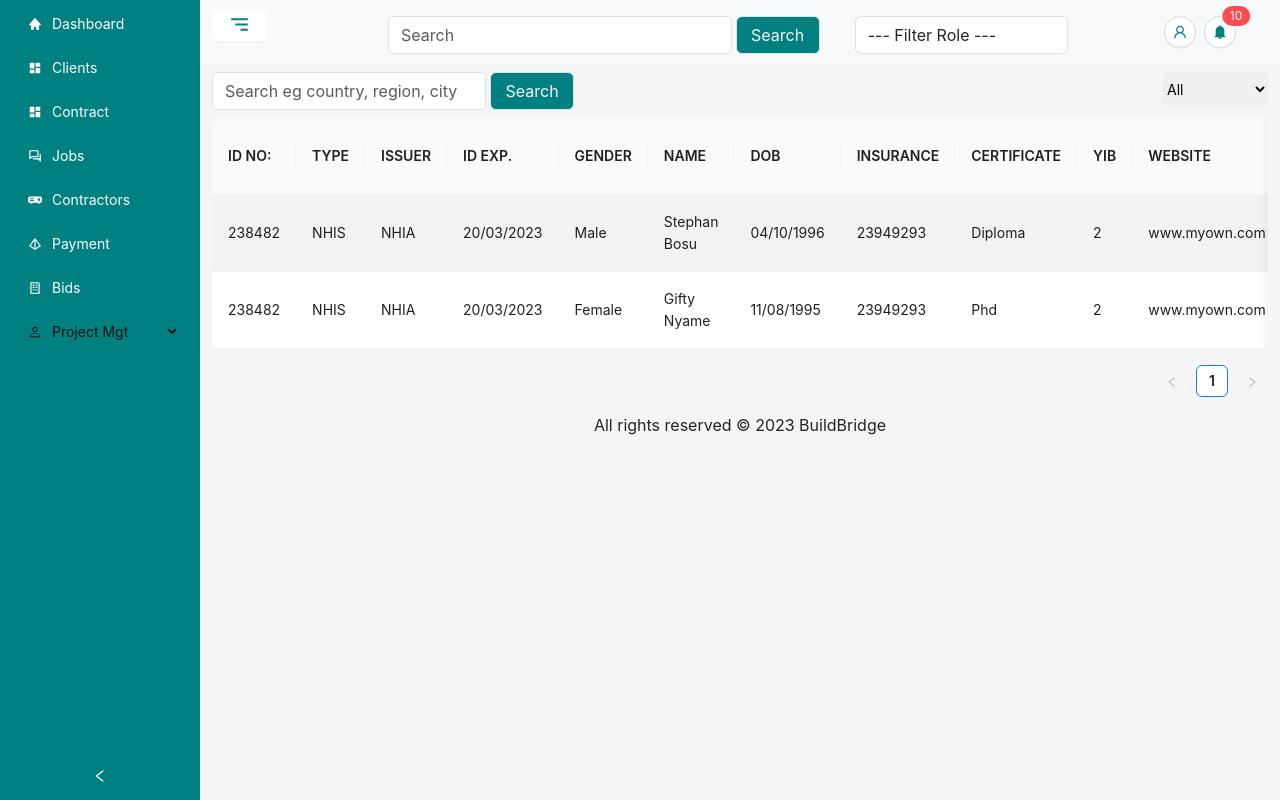
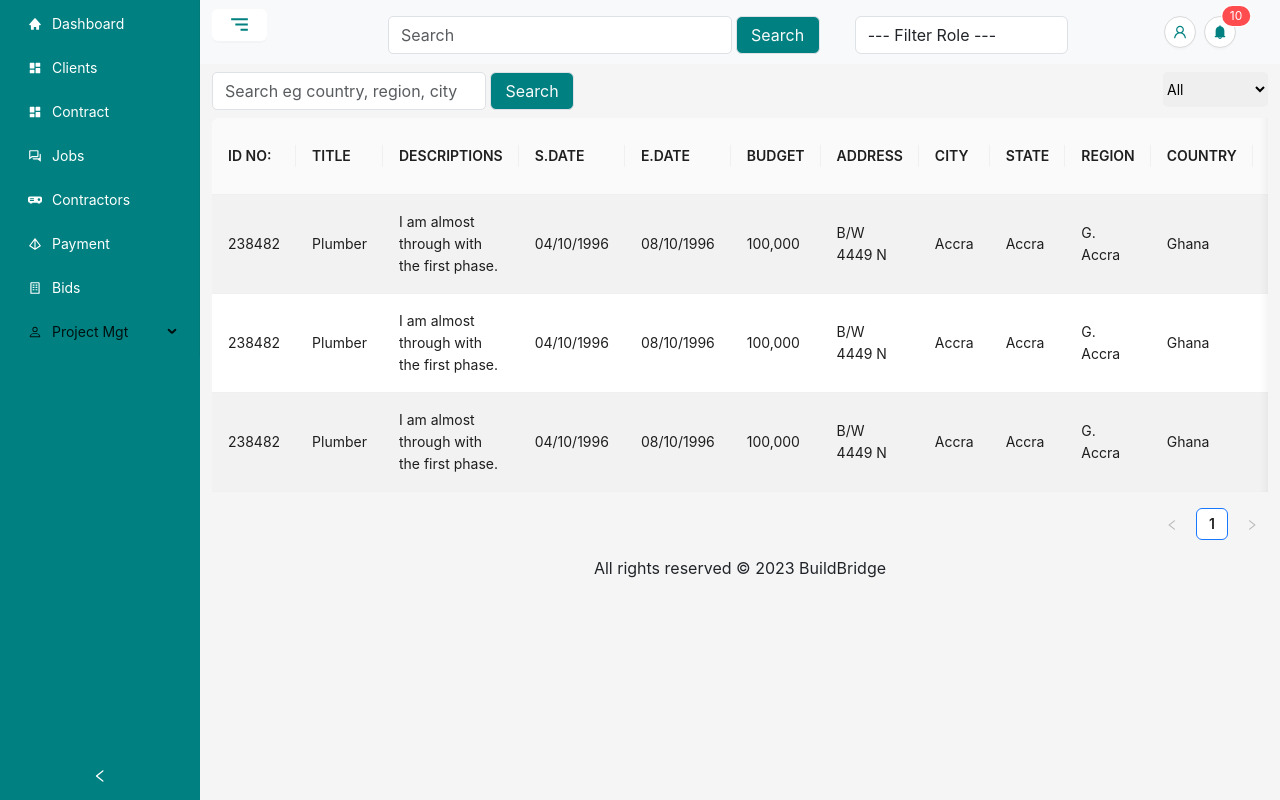
Before and after one commit to quophiBonney/dashboard, a React (Vite) app: page /jobs in a window 1280 px wide. Built offline with nearby package versions, Linux system fonts and the light colour scheme.

Commit message:
new changes

```diff
--- a/src/auth/ForgotPassword.jsx
+++ b/src/auth/ForgotPassword.jsx
@@ -62,7 +62,7 @@ function ForgotPassword() {
                   <input
                     type="email"
                     onChange=""
-                    placeholder="buildbridge@gmail.com"
+                    placeholder="Enter your email address"
                     className="form-control"
                   />
                 </div>
--- a/src/auth/Login.jsx
+++ b/src/auth/Login.jsx
@@ -53,23 +53,23 @@ function Login() {
             <form>
               <div className="form-group mt-2">
                 <label htmlFor="Email">
-                  Enter Your Email<sup className="text-danger">*</sup>
+                  Email<sup className="text-danger">*</sup>
                 </label>
                 <input
                   type="text"
                   onChange=""
-                  placeholder="jane.doe@mail.com"
+                  placeholder="Enter your email"
                   className="form-control"
                 />
               </div>
               <div className="form-group mt-2">
                 <label htmlFor="Password">
-                  Enter Your Password<sup className="text-danger">*</sup>
+                  Password<sup className="text-danger">*</sup>
                 </label>
                 <input
                   type="password"
                   onChange=""
-                  placeholder="Build@2023"
+                  placeholder="Enter your password"
                   className="form-control"
                 />
               </div>
--- a/src/tables/Bids.jsx
+++ b/src/tables/Bids.jsx
@@ -37,6 +37,11 @@ const Bids = () => {
       title: "CURRENCY",
       dataIndex: "currency",
       key: "currency",
+    },
+    {
+      title: "MATERIALS",
+      dataIndex: "materials",
+      key: "materials",
     },
     {
       title: "STATUS",
--- a/src/tables/Contract.jsx
+++ b/src/tables/Contract.jsx
@@ -86,104 +86,99 @@ const Contract = () => {
       key: "idNumber",
     },
     {
-      title: "TYPE",
-      dataIndex: "idType",
-      key: "idType",
+      title: "CID",
+      dataIndex: "cid",
+      key: "cid",
     },
     {
-      title: "ISSUER",
-      dataIndex: "idIssuer",
-      key: "idIssuer",
+      title: "DESCRIPTION",
+      dataIndex: "description",
+      key: "description",
     },
     {
-      title: "ID EXP.",
-      dataIndex: "idExpiration",
-      key: "idExpiration",
+      title: "S.DATE",
+      dataIndex: "startDate",
+      key: "startDate",
     },
     {
-      title: "GENDER",
-      dataIndex: "gender",
-      key: "gender",
+      title: "END DATE",
+      dataIndex: "endDate",
+      key: "endDate",
     },
     {
-      title: "NAME",
-      dataIndex: "name",
-      key: "name",
+      title: "COST",
+      dataIndex: "cost",
+      key: "cost",
     },
     {
-      title: "DOB",
-      dataIndex: "dob",
-      key: "dob",
+      title: "P.TERMS",
+      dataIndex: "paymentTerms",
+      key: "paymentTerms",
     },
     {
-      title: "INSURANCE",
-      dataIndex: "insurance",
-      key: "insurance",
+      title: "RTF",
+      dataIndex: "rtf",
+      key: "rtf",
     },
     {
-      title: "CERTIFICATE",
-      dataIndex: "certificate",
-      key: "certificate",
+      title: "ET",
+      dataIndex: "earlyTermination",
+      key: "earlyTermination",
     },
     {
-      title: "YIB",
-      dataIndex: "yib",
-      key: "yib",
+      title: "IPO",
+      dataIndex: "ipo",
+      key: "ipo",
     },
     {
-      title: "WEBSITE",
-      dataIndex: "website",
-      key: "website",
+      title: "CONFIDENTIAL",
+      dataIndex: "confidential",
+      key: "confidential",
     },
     {
-      title: "P.PHONE",
-      dataIndex: "primaryPhone",
-      key: "primaryPhone",
+      title: "CP(%)",
+      dataIndex: "cp",
+      key: "cp",
     },
     {
-      title: "S.PHONE",
-      dataIndex: "secondaryPhone",
-      key: "secondaryPhone",
+      title: "AWRE",
+      dataIndex: "awre",
+      key: "awre",
     },
     {
-      title: "SERVICES",
-      dataIndex: "services",
-      key: "services",
+      title: "ED",
+      dataIndex: "ed",
+      key: "ed",
     },
     {
-      title: "LINCENSE NO:",
-      dataIndex: "license",
-      key: "license",
+      title: "AD",
+      dataIndex: "ad",
+      key: "ad",
     },
     {
-      title: "ADDRESS",
-      dataIndex: "address",
-      key: "address",
+      title: "CLIENT C.",
+      dataIndex: "cc",
+      key: "cc",
     },
     {
-      title: "CITY",
-      dataIndex: "city",
-      key: "city",
+      title: "CONTRACTOR C.",
+      dataIndex: "contractorConfirmation",
+      key: "contractorConfirmation",
     },
     {
-      title: "REGION",
-      dataIndex: "region",
-      key: "region",
+      title: "DELIVERABLES",
+      dataIndex: "deliverable",
+      key: "deliverable",
     },
     {
-      title: "STATE",
-      dataIndex: "state",
-      key: "state",
+      title: "PI",
+      dataIndex: "pi",
+      key: "pi",
     },
     {
-      title: "COUNTRY",
-      dataIndex: "country",
-      key: "country",
-    },
-    {
-      title: "ZIP",
-      dataIndex: "zip",
-      key: "zip",
+      title: "CT",
+      dataIndex: "ct",
+      key: "ct",
     },
     {
       title: "STATUS",
--- a/src/tables/Jobs.jsx
+++ b/src/tables/Jobs.jsx
@@ -20,56 +20,74 @@ const Jobs = () => {
     {
       key: "1",
       idNumber: "238482",
-      idType: "NHIS",
-      idIssuer: "NHIA",
-      idExpiration: "20/03/2023",
-      gender: "Male",
-      name: "Stephan Bosu",
-      dob: "04/10/1996",
-      insurance: "23949293",
-      certificate: "Diploma",
-      yib: 2,
-      website: "www.myown.com",
-      primaryPhone: "4934584330",
-      secondaryPhone: "334338483",
-      services: "Graphic Designing",
-      license: "A",
-      address: "B/A 78",
+      title: "Plumber",
+      descriptions: "I am almost through with the first phase.",
+      startDate: "04/10/1996",
+      endDate: "08/10/1996",
+      budget: "100,000",
+      address: "B/W 4449 N",
       city: "Accra",
       region: "G. Accra",
       state: "Accra",
       country: "Ghana",
       zip: "20302",
       status: "Active",
-      dateCreated: "10/11/2022",
-      dateUpdated: "12/01/2023",
+      category: "Construction",
+      duration: "2 weeks",
+      skills: "Plumbing",
+      acceptedBid: "Yes",
+      open: "Yes",
+      closedDate: "20/07/2023",
+      createdAt: "10/11/2022",
+      updatedAt: "12/01/2023",
     },
     {
       key: "2",
       idNumber: "238482",
-      idType: "NHIS",
-      idIssuer: "NHIA",
-      idExpiration: "20/03/2023",
-      gender: "Female",
-      name: "Gifty Nyame",
-      dob: "11/08/1995",
-      insurance: "23949293",
-      certificate: "Phd",
-      yib: 2,
-      website: "www.myown.com",
-      primaryPhone: "4934584330",
-      secondaryPhone: "334338483",
-      services: "Plumbing",
-      license: "B",
-      address: "B/A 78",
+      title: "Plumber",
+      descriptions: "I am almost through with the first phase.",
+      startDate: "04/10/1996",
+      endDate: "08/10/1996",
+      budget: "100,000",
+      address: "B/W 4449 N",
       city: "Accra",
       region: "G. Accra",
       state: "Accra",
       country: "Ghana",
       zip: "20302",
-      status: "Non-verified",
-      dateCreated: "10/11/2022",
-      dateUpdated: "12/01/2023",
+      status: "Active",
+      category: "Construction",
+      duration: "2 weeks",
+      skills: "Plumbing",
+      acceptedBid: "Yes",
+      open: "Yes",
+      closedDate: "20/07/2023",
+      createdAt: "10/11/2022",
+      updatedAt: "12/01/2023",
+    },
+    {
+      key: "3",
+      idNumber: "238482",
+      title: "Plumber",
+      descriptions: "I am almost through with the first phase.",
+      startDate: "04/10/1996",
+      endDate: "08/10/1996",
+      budget: "100,000",
+      address: "B/W 4449 N",
+      city: "Accra",
+      region: "G. Accra",
+      state: "Accra",
+      country: "Ghana",
+      zip: "20302",
+      status: "Active",
+      category: "Construction",
+      duration: "2 weeks",
+      skills: "Plumbing",
+      acceptedBid: "Yes",
+      open: "Yes",
+      closedDate: "20/07/2023",
+      createdAt: "10/11/2022",
+      updatedAt: "12/01/2023",
     },
   ];
   const filteredData = data.filter(record => {
@@ -86,74 +104,29 @@ const Jobs = () => {
       key: "idNumber",
     },
     {
-      title: "TYPE",
-      dataIndex: "idType",
-      key: "idType",
+      title: "TITLE",
+      dataIndex: "title",
+      key: "title",
     },
     {
-      title: "ISSUER",
-      dataIndex: "idIssuer",
-      key: "idIssuer",
+      title: "DESCRIPTIONS",
+      dataIndex: "descriptions",
+      key: "description",
     },
     {
-      title: "ID EXP.",
-      dataIndex: "idExpiration",
-      key: "idExpiration",
+      title: "S.DATE",
+      dataIndex: "startDate",
+      key: "startDate",
     },
     {
-      title: "GENDER",
-      dataIndex: "gender",
-      key: "gender",
+      title: "E.DATE",
+      dataIndex: "endDate",
+      key: "endDate",
     },
     {
-      title: "NAME",
-      dataIndex: "name",
-      key: "name",
-    },
-    {
-      title: "DOB",
-      dataIndex: "dob",
-      key: "dob",
-    },
-    {
-      title: "INSURANCE",
-      dataIndex: "insurance",
-      key: "insurance",
-    },
-    {
-      title: "CERTIFICATE",
-      dataIndex: "certificate",
-      key: "certificate",
-    },
-    {
-      title: "YIB",
-      dataIndex: "yib",
-      key: "yib",
-    },
-    {
-      title: "WEBSITE",
-      dataIndex: "website",
-      key: "website",
-    },
-    {
-      title: "P.PHONE",
-      dataIndex: "primaryPhone",
-      key: "primaryPhone",
-    },
-    {
-      title: "S.PHONE",
-      dataIndex: "secondaryPhone",
-      key: "secondaryPhone",
-    },
-    {
-      title: "SERVICES",
-      dataIndex: "services",
-      key: "services",
-    },
-    {
-      title: "LINCENSE NO:",
-      dataIndex: "license",
-      key: "license",
+      title: "BUDGET",
+      dataIndex: "budget",
+      key: "budget",
     },
     {
       title: "ADDRESS",
@@ -166,14 +139,14 @@ const Jobs = () => {
       key: "city",
     },
     {
+      title: "STATE",
+      dataIndex: "state",
+      key: "state",
+    },
+    {
       title: "REGION",
       dataIndex: "region",
       key: "region",
-    },
-    {
-      title: "STATE",
-      dataIndex: "state",
-      key: "state",
     },
     {
       title: "COUNTRY",
@@ -186,19 +159,49 @@ const Jobs = () => {
       key: "zip",
     },
     {
+      title: "CATEGORY",
+      dataIndex: "category",
+      key: "category",
+    },
+    {
+      title: "DURATION",
+      dataIndex: "duration",
+      key: "duration",
+    },
+    {
+      title: "SKILLS",
+      dataIndex: "skills",
+      key: "skills",
+    },
+    {
+      title: "A.BID",
+      dataIndex: "acceptedBid",
+      key: "acceptedBid",
+    },
+    {
+      title: "OPEN",
+      dataIndex: "open",
+      key: "open",
+    },
+    {
       title: "STATUS",
       dataIndex: "status",
       key: "status",
     },
     {
-      title: "CREATED",
-      dataIndex: "dateCreated",
-      key: "dateCreated",
+      title: "C.DATE",
+      dataIndex: "closedDate",
+      key: "closedDate",
     },
     {
-      title: "UPDATED",
-      dataIndex: "dateUpdated",
-      key: "dateUpdated",
+      title: "CREATED AT",
+      dataIndex: "createdAt",
+      key: "createdAt",
+    },
+    {
+      title: "UPDATED AT",
+      dataIndex: "updatedAt",
+      key: "updatedAt",
     },
     {
       title: "ACTION",
```
Also changed, not shown: src/auth/Signup.jsx (+11 -11 lines).
